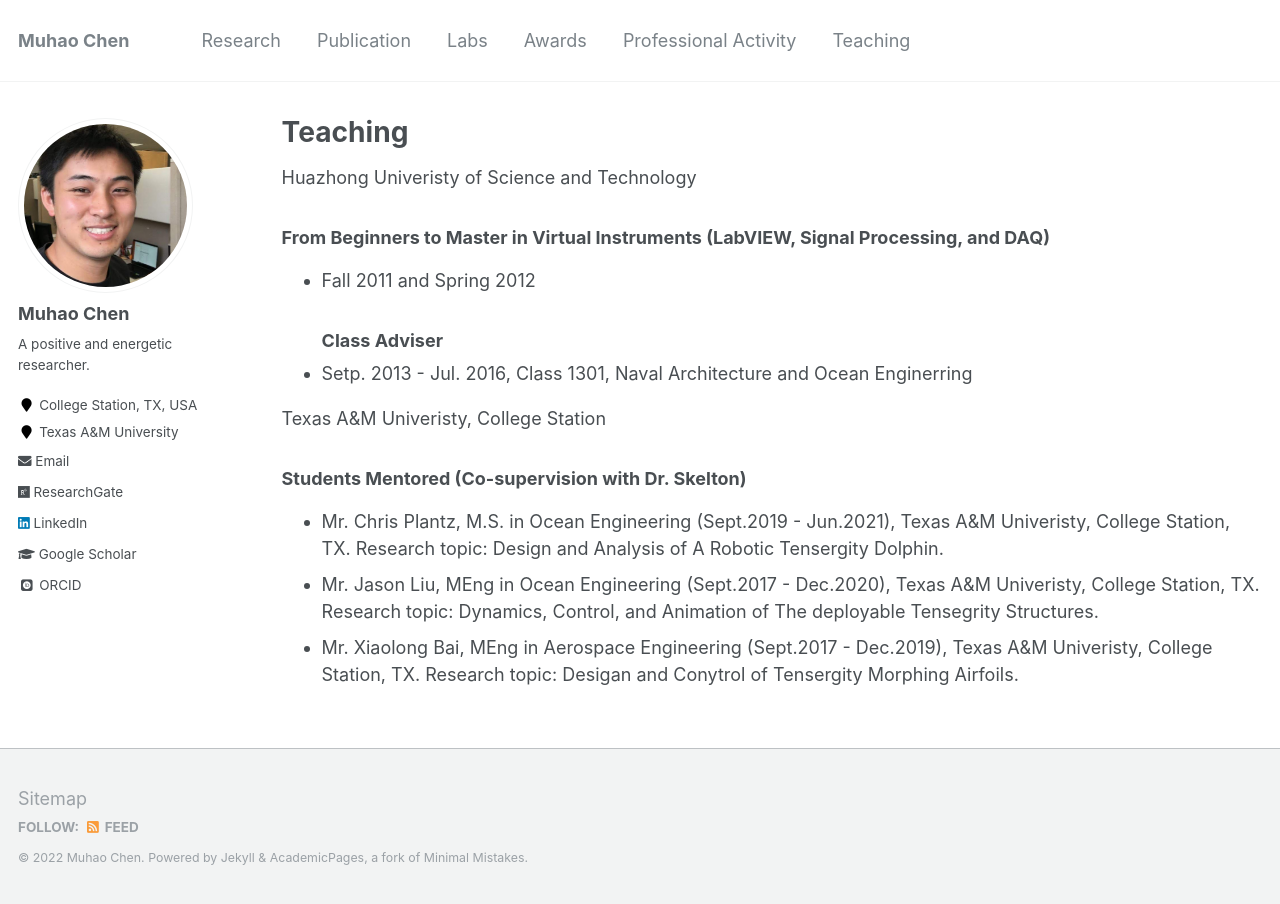
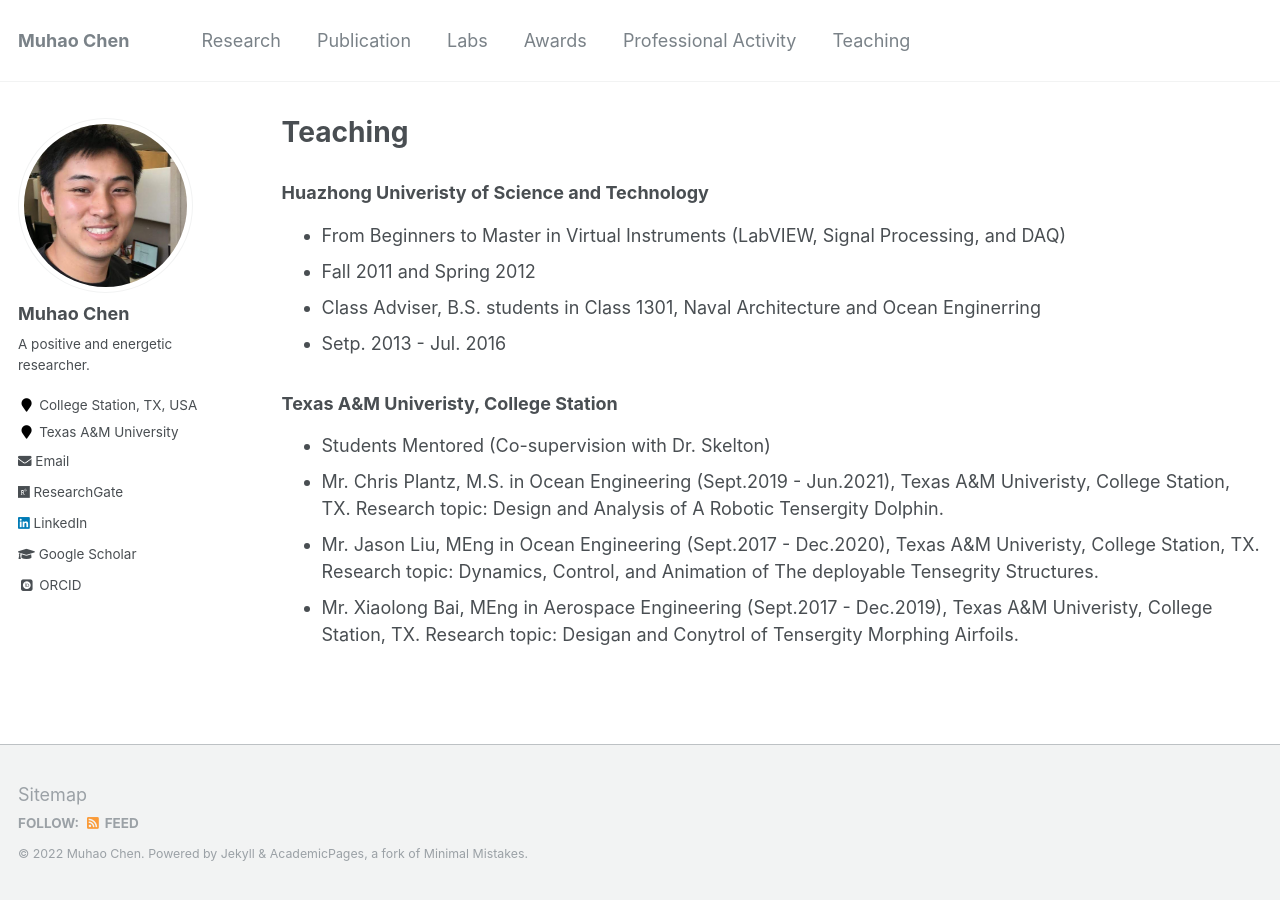
Before and after one commit to Muhao-Chen/muhao-chen.github.io, a Jekyll site: the page built from _pages/teaching.md, in a window 1280 px wide. Built offline with Jekyll 4.4.1, drawn with Linux system fonts in a browser that asks for light colours; some web fonts are replaced.

Commit message:
Update teaching.md

```diff
--- a/_pages/teaching.md
+++ b/_pages/teaching.md
@@ -5,15 +5,16 @@ permalink: /teaching/
 author_profile: true
 toc: true
 ---
-Huazhong Univeristy of Science and Technology
-### From Beginners to Master in Virtual Instruments (LabVIEW, Signal Processing, and DAQ)
+
+### Huazhong Univeristy of Science and Technology
+- From Beginners to Master in Virtual Instruments (LabVIEW, Signal Processing, and DAQ)
 * Fall 2011 and Spring 2012
-### Class Adviser
-* Setp. 2013 - Jul. 2016, Class 1301, Naval Architecture and Ocean Enginerring
+- Class Adviser, B.S. students in Class 1301, Naval Architecture and Ocean Enginerring
+* Setp. 2013 - Jul. 2016
 
 
-Texas A&M Univeristy, College Station
-### Students Mentored (Co-supervision with Dr. Skelton)
+### Texas A&M Univeristy, College Station
+- Students Mentored (Co-supervision with Dr. Skelton)
 * Mr. Chris Plantz, M.S. in Ocean Engineering (Sept.2019 - Jun.2021), Texas A&M Univeristy, College Station, TX. Research topic: Design and Analysis of A Robotic Tensergity Dolphin.
 * Mr. Jason Liu, MEng in Ocean Engineering (Sept.2017 - Dec.2020), Texas A&M Univeristy, College Station, TX. Research topic: Dynamics, Control, and Animation of The deployable Tensegrity Structures.
 * Mr. Xiaolong Bai, MEng in Aerospace Engineering (Sept.2017 - Dec.2019), Texas A&M Univeristy, College Station, TX. Research topic: Desigan and Conytrol of Tensergity Morphing Airfoils.
```
